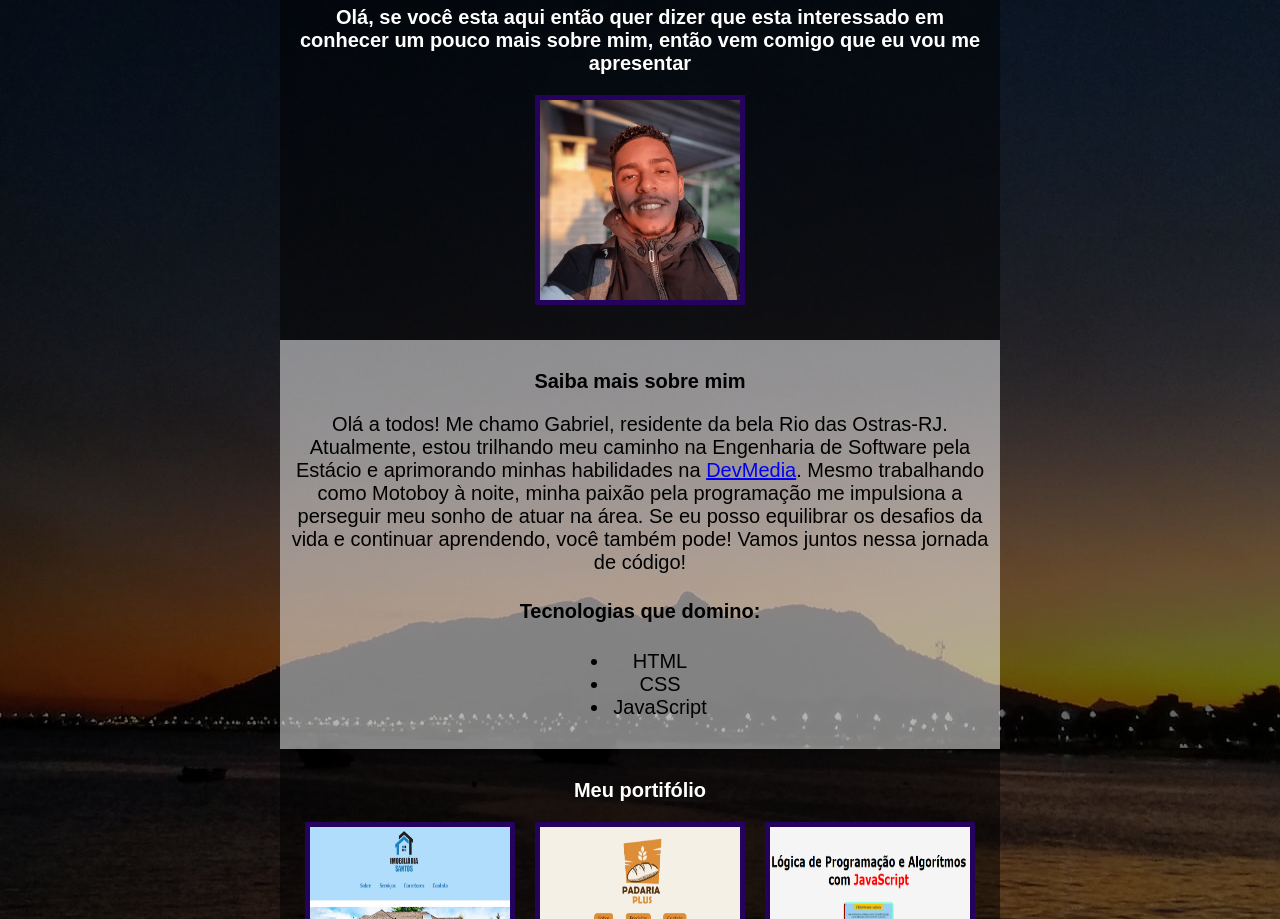
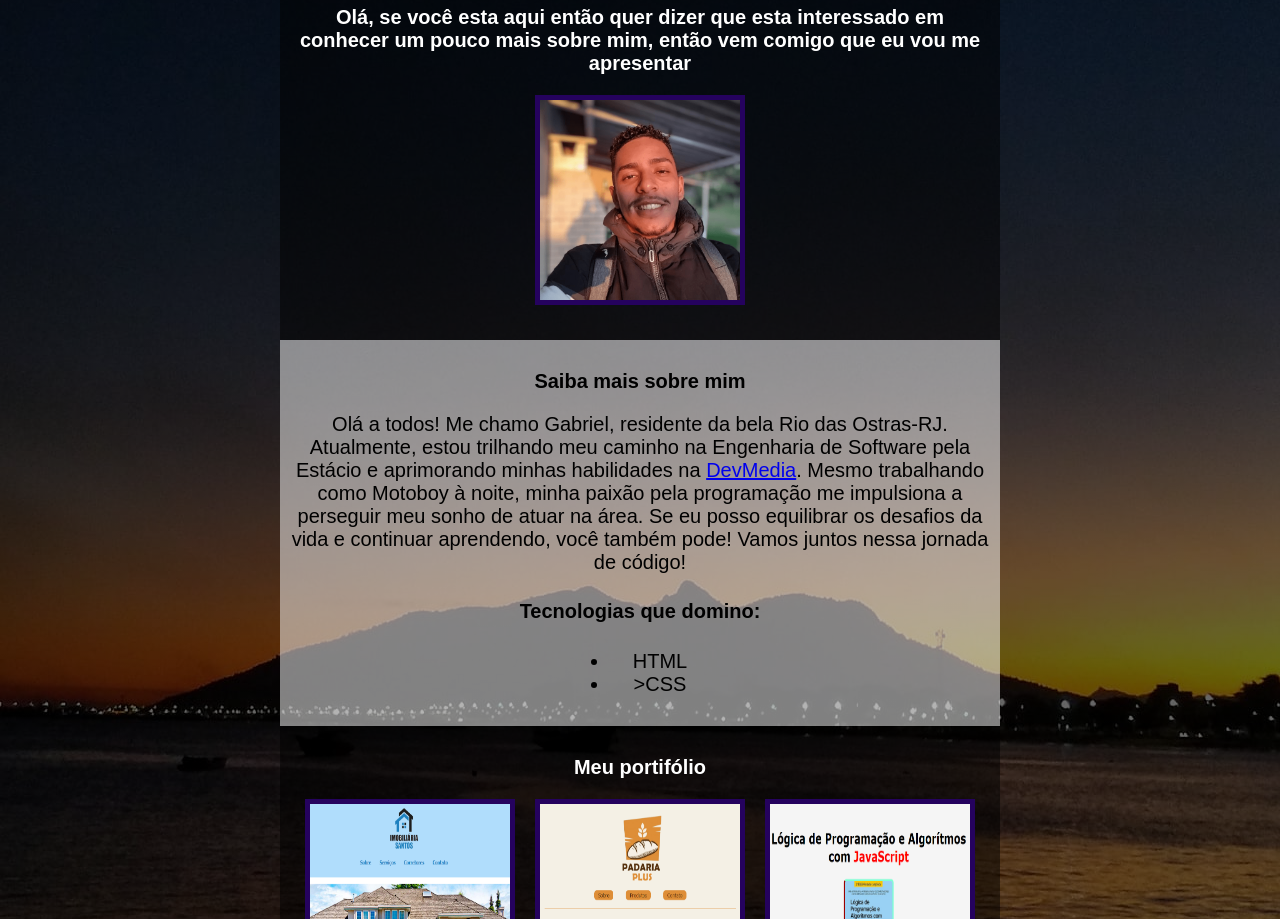
Before and after one commit to gbmartins20/gb, a plain HTML site: page index.html in a window 1280 px wide. Shown: the part 183-1102 px from the top of the page. Drawn offline with Linux system fonts and the light colour scheme.

Commit message:
remoção de um tópico

```diff
--- a/index.html
+++ b/index.html
@@ -33,8 +33,7 @@
             <h4>Tecnologias que domino:</h4>
             <p><ul>
                 <li>HTML</li>
-                <li>CSS</li>
-                <li id="porfolio">JavaScript</li>
+                <li id="porfolio"></liid>>CSS</li>
                 <a></a>
             </ul></p> <p></p>
         </div>
```
